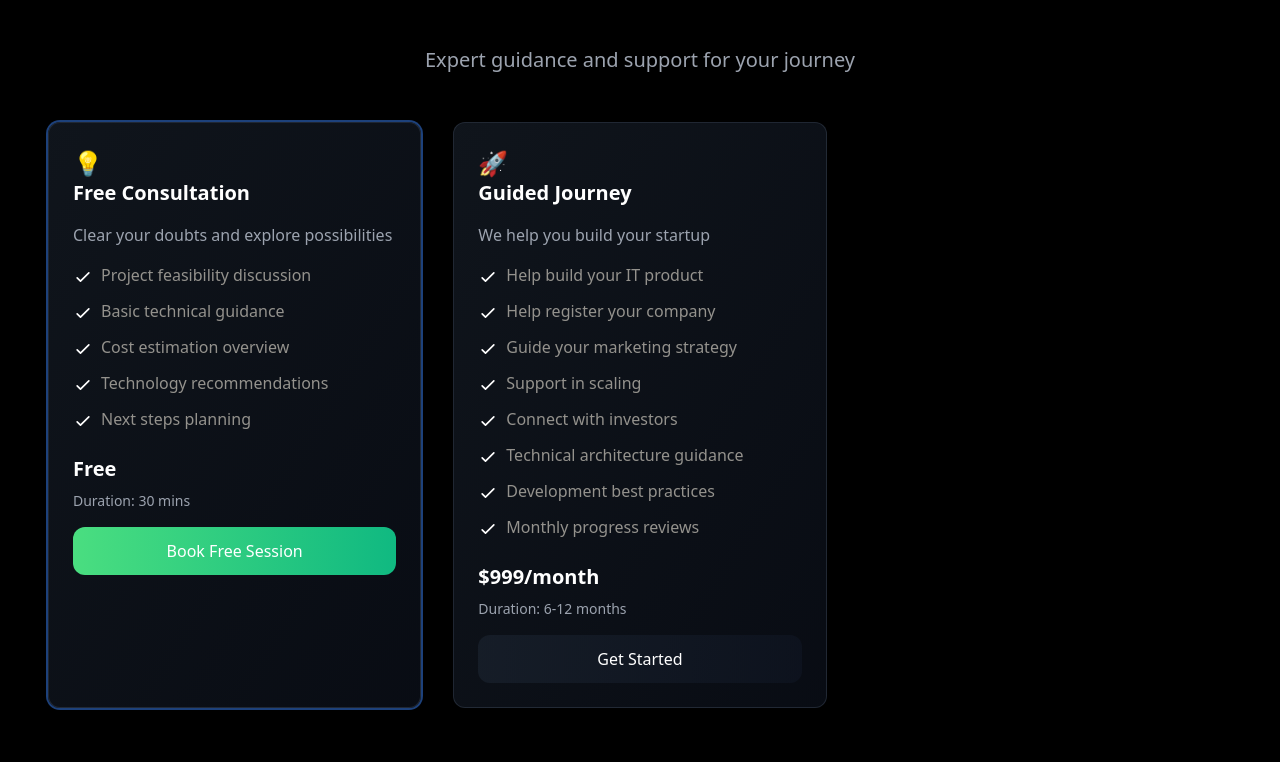
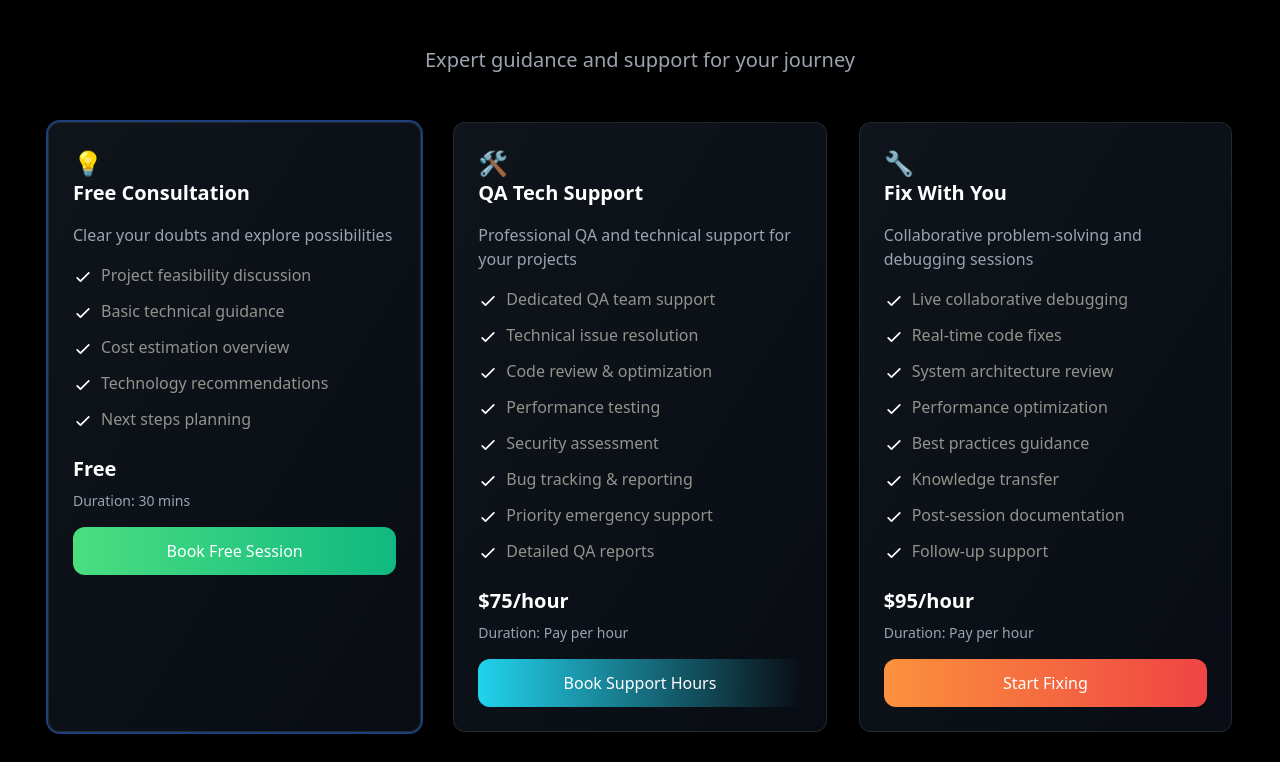
Before and after one commit to val-x/Val-X-Site, a React (Vite) app: page /get-started in a window 1280 px wide. Shown: the part 552-1314 px from the top of the page. Built offline with nearby package versions, Linux system fonts and the light colour scheme.

Commit message:
fix build 0.0.13

```diff
--- a/src/components/Navbar.jsx
+++ b/src/components/Navbar.jsx
@@ -11,10 +11,10 @@
 
   const navItems = [
     { label: 'Home', path: '/' },
-    { label: 'Solutions', path: '/solutions' },
+    // { label: 'Solutions', path: '/solutions' },
     { label: 'Showcase', path: '/showcase' },
     { label: 'Community', path: '/blog' },
-    { label: 'Learn With Us', path: '/learn-with-us' },
+    { label: 'Learn', path: '/learn-with-us' },
     // { label: 'Careers', path: '/careers' },
   ];
 
--- a/src/data/programs.js
+++ b/src/data/programs.js
@@ -1,7 +1,9 @@
 import {
   FiCode, FiUsers, FiBook, FiTarget,
   FiAward, FiTrendingUp, FiGlobe, FiLayers,
-  FiBriefcase, FiCpu, FiMessageSquare
+  FiBriefcase, FiCpu, FiMessageSquare,
+  FiMonitor, FiFileText, FiTrendingUp as FiGrowth,
+  FiUsers as FiMentors, FiBookOpen, FiUserCheck
 } from 'react-icons/fi';
 import {
   FaChalkboardTeacher,
@@ -14,37 +16,37 @@
   {
     title: "End-to-End Development",
     description: "Complete IT product development from ideation to deployment.",
-    icon: "💻",
+    IconComponent: FiMonitor,
     color: "from-[#FF3CAC] via-[#784BA0] to-[#2B86C5]"
   },
   {
     title: "Business Formation",
     description: "Expert assistance in company registration and legal compliance.",
-    icon: "📋",
+    IconComponent: FiFileText,
     color: "from-[#4158D0] via-[#C850C0] to-[#FFCC70]"
   },
   {
     title: "Marketing & Growth",
     description: "Strategic marketing and business scaling solutions.",
-    icon: "📈",
+    IconComponent: FiGrowth,
     color: "from-[#3EECAC] via-[#EE74E1] to-[#FF8B67]"
   },
   {
     title: "Investor Connect",
     description: "Access to our network of angel investors and VCs.",
-    icon: "🤝",
+    IconComponent: FiUsers,
     color: "from-[#FA8BFF] via-[#2BD2FF] to-[#2BFF88]"
   },
   {
     title: "Startup Education",
     description: "Comprehensive training in IT project development and management.",
-    icon: "📚",
+    IconComponent: FiBookOpen,
     color: "from-[#21D4FD] via-[#B721FF] to-[#21D4FD]"
   },
   {
     title: "Mentorship",
     description: "Guidance from experienced entrepreneurs and tech leaders.",
-    icon: "👥",
+    IconComponent: FiMentors,
     color: "from-[#08AEEA] via-[#2AF598] to-[#08AEEA]"
   }
 ];
@@ -1041,21 +1043,24 @@
     role: "Software Architect",
     company: "Tech Giants Inc",
     image: "https://randomuser.me/api/portraits/women/1.jpg",
-    quote: "The system design course completely transformed my approach to building scalable applications. The mentorship was invaluable."
+    quote: "The system design course completely transformed my approach to building scalable applications. The mentorship was invaluable.",
+    rating: 5
   },
   {
     name: "Michael Chen",
     role: "Startup Founder",
     company: "InnovateTech",
     image: "https://randomuser.me/api/portraits/men/2.jpg",
-    quote: "From coding to launching my startup, this program provided all the skills and confidence I needed to succeed."
+    quote: "From coding to launching my startup, this program provided all the skills and confidence I needed to succeed.",
+    rating: 5
   },
   {
     name: "Emily Rodriguez",
     role: "Tech Lead",
     company: "Global Solutions",
     image: "https://randomuser.me/api/portraits/women/3.jpg",
-    quote: "The practical approach and real-world projects helped me secure my dream role as a tech lead. Highly recommended!"
+    quote: "The practical approach and real-world projects helped me secure my dream role as a tech lead. Highly recommended!",
+    rating: 5
   }
 ];
 
--- a/src/pages/GetStarted.jsx
+++ b/src/pages/GetStarted.jsx
@@ -32,6 +32,58 @@
         icon: "💡",
         accent: "from-green-400 to-emerald-500",
         buttonText: "Book Free Session"
+      },
+      qaTechSupport: {
+        title: "QA Tech Support",
+        description: "Professional QA and technical support for your projects",
+        duration: "Pay per hour",
+        price: {
+          starting: "$75/hour",
+          packages: {
+            standard: "$75/hour - Regular Support",
+            urgent: "$150/hour - Emergency Support"
+          },
+          note: "Minimum 4 hours booking"
+        },
+        features: [
+          "Dedicated QA team support",
+          "Technical issue resolution",
+          "Code review & optimization",
+          "Performance testing",
+          "Security assessment",
+          "Bug tracking & reporting",
+          "Priority emergency support",
+          "Detailed QA reports"
+        ],
+        icon: "🛠️",
+        accent: "from-cyan-400 to-blue-500",
+        buttonText: "Book Support Hours"
+      },
+      fixWithYou: {
+        title: "Fix With You",
+        description: "Collaborative problem-solving and debugging sessions",
+        duration: "Pay per hour",
+        price: {
+          starting: "$95/hour",
+          packages: {
+            standard: "$95/hour - Regular Session",
+            urgent: "$180/hour - Emergency Fix"
+          },
+          note: "Minimum 2 hours booking"
+        },
+        features: [
+          "Live collaborative debugging",
+          "Real-time code fixes",
+          "System architecture review",
+          "Performance optimization",
+          "Best practices guidance",
+          "Knowledge transfer",
+          "Post-session documentation",
+          "Follow-up support"
+        ],
+        icon: "🔧",
+        accent: "from-orange-400 to-red-500",
+        buttonText: "Start Fixing"
       },
       guidedJourney: {
         title: "Guided Journey",
```
